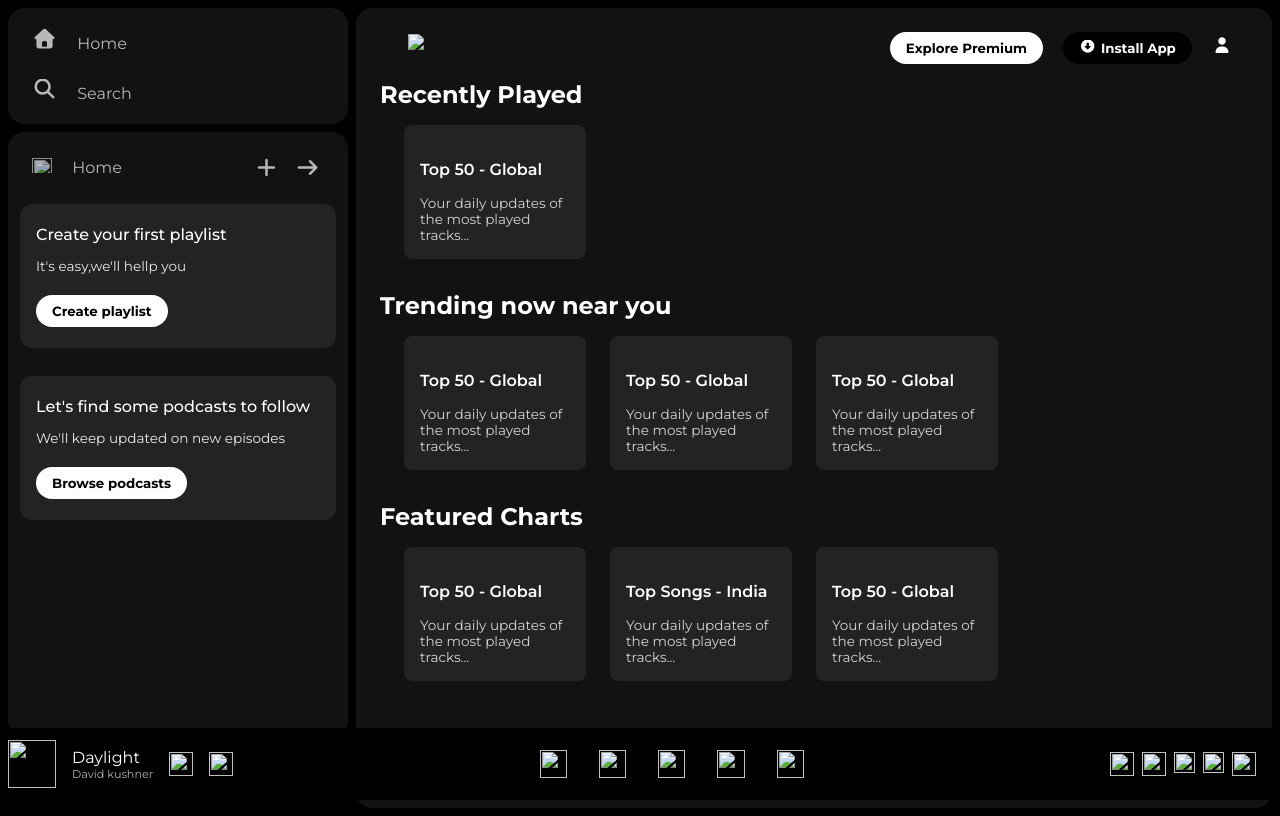
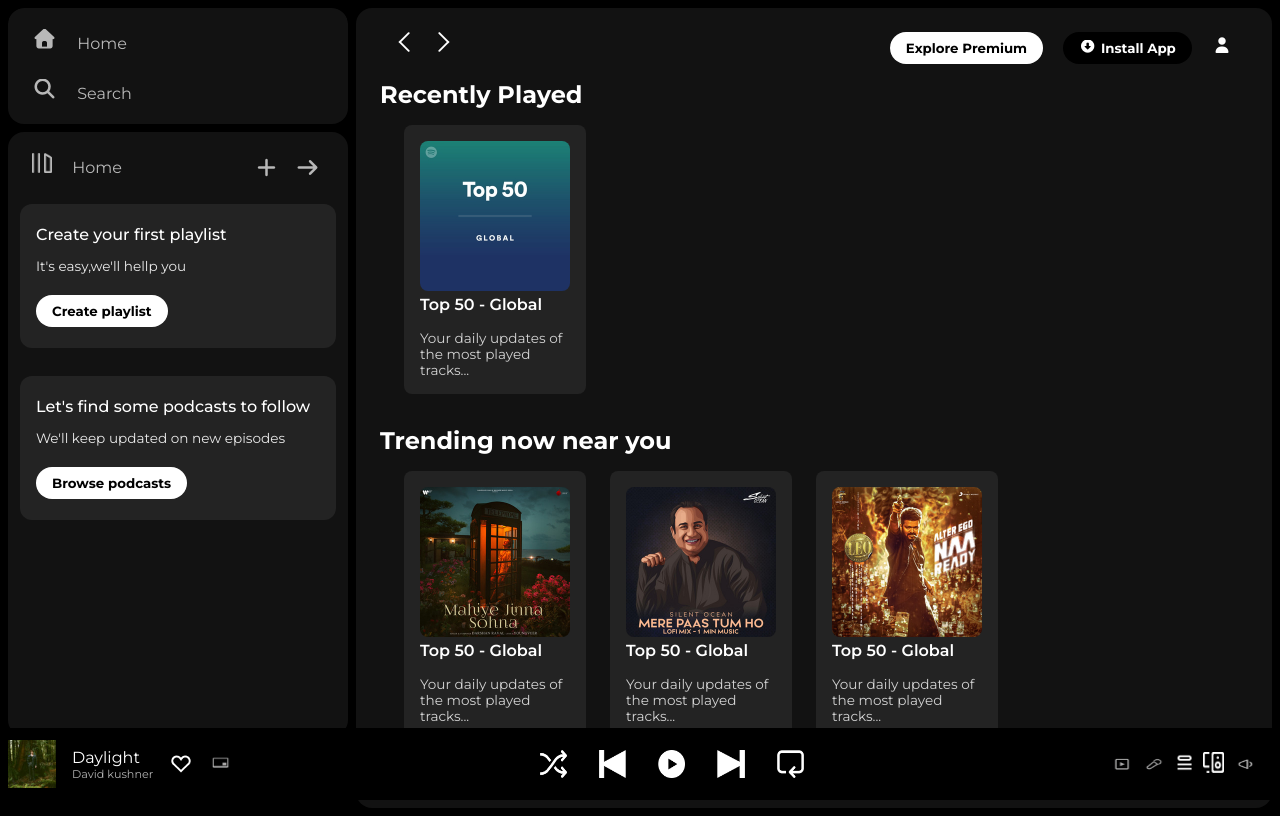
Before and after one commit to Rohit-45-coder/spotify-homepage-clone, a plain HTML site: page index.html in a window 1280 px wide. Drawn offline with Linux system fonts and the light colour scheme.

Commit message:
Resolved merge conflicts for index.html and style.css

```diff
--- a/index.html
+++ b/index.html
@@ -27,7 +27,7 @@
             <div class="library">
                 <div class="options">
                     <div class="lib-options nav-options">
-                        <img src="/ICONS/library_icon.png" alt="">
+                        <img src="assets/library_icon.png" alt="">
                         <a href="#">Home</a>
                     </div>
                     <div class="icons">
@@ -52,8 +52,8 @@
         <div class="main-content">
             <div class="sticky-nav">
                 <div class="sticky-nav-icons">
-                    <img src="/ICONS/backward_icon.png" alt="">
-                    <img src="ICONS/forward_icon.png" class="hide">
+                    <img src="assets/backward_icon.png" alt="">
+                    <img src="assets/forward_icon.png" class="hide">
                 </div>
                 <div class="sticky-nav-options">
                     <button class="badge nav-item hide">Explore Premium</button>
@@ -66,7 +66,7 @@
             <h2 class="color">Recently Played</h2>
             <div class="cards-container">
                 <div class="card">
-                    <img src="ICONS/card1img.jpeg" class="card-img color"alt="">
+                    <img src="assets/card1img.jpeg" class="card-img color"alt="">
                     <p class="card-title color">Top 50 - Global</p>
                     <p class="card-info color">Your daily updates of the most played tracks...</p>
                 </div>
@@ -75,17 +75,17 @@
             <h2 class="color">Trending now near you</h2>
             <div class="cards-container">
                 <div class="card">
-                    <img src="ICONS/card2img.jpeg" class="card-img color"alt="">
+                    <img src="assets/card2img.jpeg" class="card-img color"alt="">
                     <p class="card-title color">Top 50 - Global</p>
                     <p class="card-info color">Your daily updates of the most played tracks...</p>
                 </div>
                 <div class="card">
-                    <img src="ICONS/card3img.jpeg" class="card-img color"alt="">
+                    <img src="assets/card3img.jpeg" class="card-img color"alt="">
                     <p class="card-title color">Top 50 - Global</p>
                     <p class="card-info color">Your daily updates of the most played tracks...</p>
                 </div>
                 <div class="card">
-                    <img src="ICONS/card4img.jpeg" class="card-img color"alt="">
+                    <img src="assets/card4img.jpeg" class="card-img color"alt="">
                     <p class="card-title color">Top 50 - Global</p>
                     <p class="card-info color">Your daily updates of the most played tracks...</p>
                 </div>
@@ -93,17 +93,17 @@
             <h2 class="color">Featured Charts</h2>
             <div class="cards-container">
                 <div class="card">
-                    <img src="ICONS/card5img.jpeg" class="card-img color"alt="">
+                    <img src="assets/card5img.jpeg" class="card-img color"alt="">
                     <p class="card-title color">Top 50 - Global</p>
                     <p class="card-info color">Your daily updates of the most played tracks...</p>
                 </div>
                 <div class="card">
-                    <img src="ICONS/card6img.jpeg" class="card-img color"alt="">
+                    <img src="assets/card6img.jpeg" class="card-img color"alt="">
                     <p class="card-title color">Top Songs - India</p>
                     <p class="card-info color">Your daily updates of the most played tracks...</p>
                 </div>
                 <div class="card">
-                    <img src="ICONS/card1img.jpeg" class="card-img color"alt="">
+                    <img src="assets/card1img.jpeg" class="card-img color"alt="">
                     <p class="card-title color">Top 50 - Global</p>
                     <p class="card-info color">Your daily updates of the most played tracks...</p>
                 </div>
@@ -115,27 +115,27 @@
     </div>
     <div class="music-player">
         <div class="left">
-            <img class="image1" src="HOMEWORK_ASSET/album_picture.jpeg" alt="">
+            <img class="image1" src="assets/album_picture.jpeg" alt="">
             <div class="left-content">
                 <p class="para1">Daylight</p>
                 <p class="para2">David kushner</p>
             </div>
-            <img class="image2" src="HOMEWORK_ASSET/album_icon1.png" alt="">
-            <img class="image2" src="HOMEWORK_ASSET/album_icon2.png" alt="">
+            <img class="image2" src="assets/album_icon1.png" alt="">
+            <img class="image2" src="assets/album_icon2.png" alt="">
         </div>
         <div class="middle">
-            <img class="image3" src="ICONS/player_icon1.png" alt="">
-            <img class="image3" src="ICONS/player_icon2.png" alt="">
-            <img class="image3" src="ICONS/player_icon3 (1).png" alt="">
-            <img class="image3" src="ICONS/player_icon4.png" alt="">
-            <img class="image3" src="ICONS/player_icon5.png" alt="">
+            <img class="image3" src="assets/player_icon1.png" alt="">
+            <img class="image3" src="assets/player_icon2.png" alt="">
+            <img class="image3" src="assets/player_icon3 (1).png" alt="">
+            <img class="image3" src="assets/player_icon4.png" alt="">
+            <img class="image3" src="assets/player_icon5.png" alt="">
         </div>
         <div class="right">
-            <img class="image2" src="HOMEWORK_ASSET/controls_icon1.png" alt="">
-            <img class="image2" src="HOMEWORK_ASSET/controld_icon2.png" alt="">
-            <img class="image4" src="HOMEWORK_ASSET/controls_icon3.png" alt="">
-            <img class="image4" src="HOMEWORK_ASSET/controls_icon4.png" alt="">
-            <img class="image2" src="HOMEWORK_ASSET/controls_icon5.png" alt="">
+            <img class="image2" src="assets/controls_icon1.png" alt="">
+            <img class="image2" src="assets/controld_icon2.png" alt="">
+            <img class="image4" src="assets/controls_icon3.png" alt="">
+            <img class="image4" src="assets/controls_icon4.png" alt="">
+            <img class="image2" src="assets/controls_icon5.png" alt="">
         </div>
     </div>
 </body>
```
Also changed, not shown: style.css (line endings or trailing spaces).
